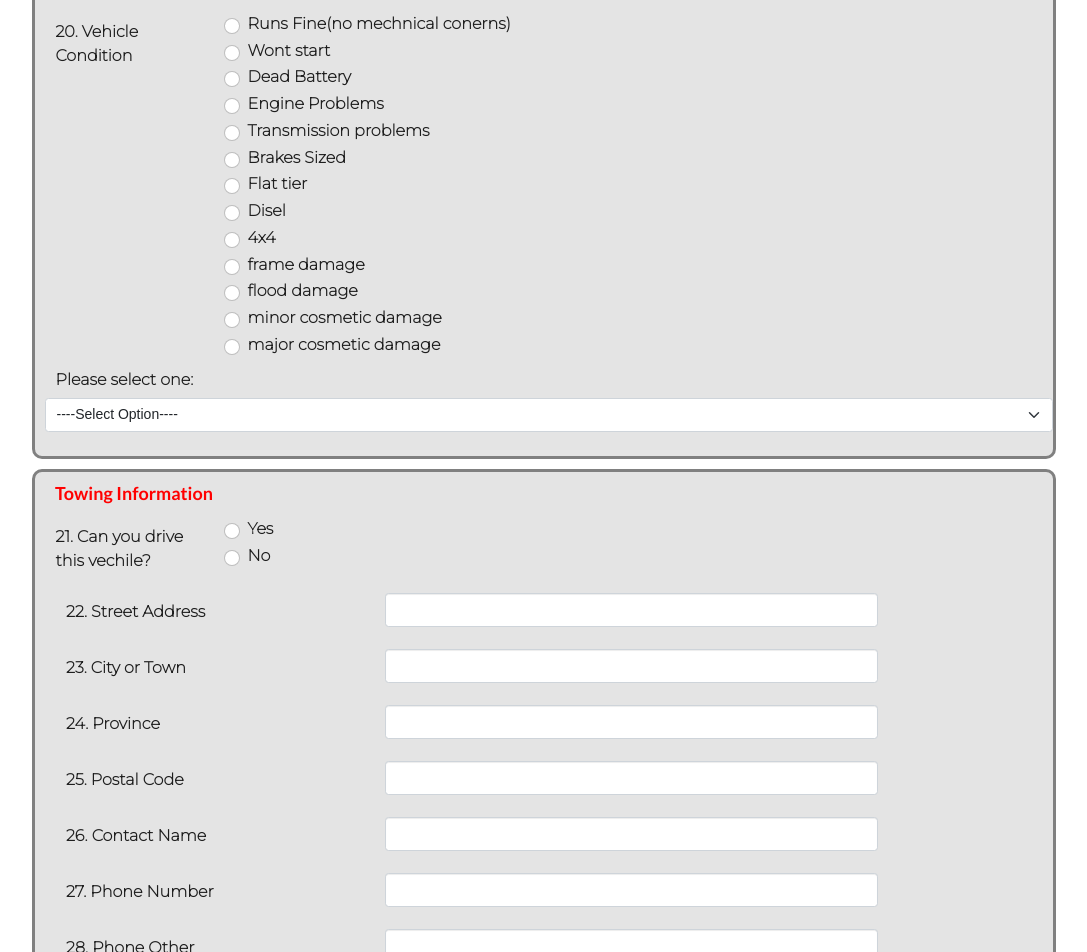
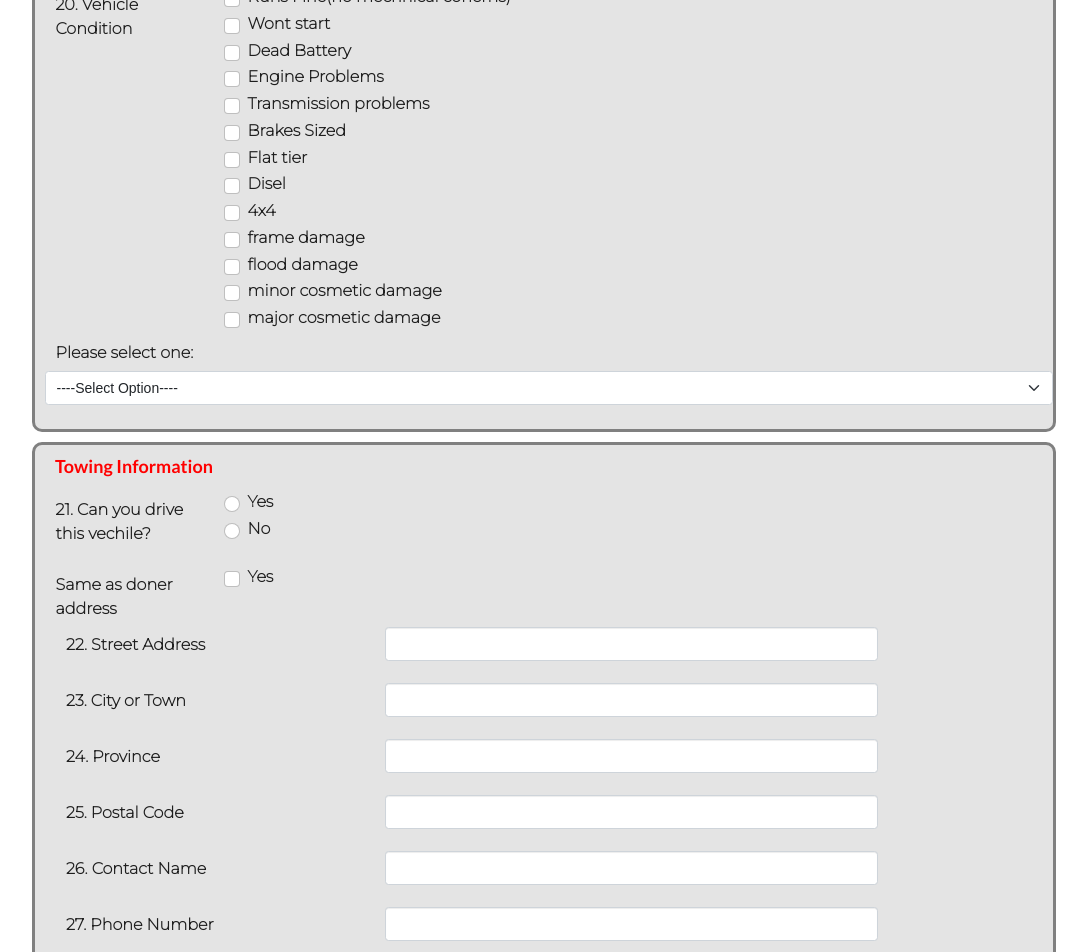
Before and after one commit to Fasih123456/goddt14, a React (Create React App) app: page /DonateToday in a window 1280 px wide. Shown: the part 1500-2452 px from the top of the page, without its empty margins (96-1183 px from the left). Built offline with nearby package versions, Linux system fonts and the light colour scheme.

Commit message:
added more functionalities

```diff
--- a/src/components/Form.js
+++ b/src/components/Form.js
@@ -3,6 +3,7 @@ import Col from "react-bootstrap/Col";
 import Form from "react-bootstrap/Form";
 import Row from "react-bootstrap/Row";
 import FormText from "./FormText";
+
 
 import React, {useState} from 'react';
 import '../css/donatetoday.css'
@@ -12,9 +13,14 @@ function HorizontalExample() {
   const [showhide, setShowhide]=useState('');
   const [showextraquestion,setShowextraquestion]=useState('');
   const [validated, setValidated] = useState(false);
+  const [sameinformation, setSameinformation] = useState('no');
 
   const handleSubmit = (event) => {
-    const form = event.currentTarget;
+    event.preventDefault();
+    const form = event.target;
+    console.log(event.target.location.value);
+
+
     if(form.checkValidity() === false){
       event.preventDefault();
       event.stopPropagation();
@@ -31,6 +37,19 @@ function HorizontalExample() {
   const handleshowextraquestion=(event)=>{
     const getvalue = event.target.value;
     setShowextraquestion(getvalue);
+  }
+
+  const handlesameinformation=(event)=>{
+    let getvalue = event.target.value;
+
+    console.log(getvalue);
+    console.log(sameinformation);
+
+    if(sameinformation == 'yes' && getvalue == 'yes'){
+      setSameinformation('no');
+    }else{
+      setSameinformation(getvalue);
+    }
   }
 
   return (
@@ -61,7 +80,7 @@ function HorizontalExample() {
           </Col>
         </Form.Group>
 
-        <FormText title="2. Where is your Vehicle Located" />
+        <FormText title="2. Where is your Vehicle Located" name='location'/>
 
         <Form.Group as={Row} className="mb-3" controlId="intialform">
           <Form.Label column sm={8}>
@@ -69,7 +88,7 @@ function HorizontalExample() {
             block right now? - This question is only pertaining to the mechanical condition. -
             Expired insurance or registration should not affect your answe
           </Form.Label>
-          <Col sm={4} onChange={(e)=>handleshowextraquestion(e)}>
+          <Col sm={4} >
             <Form.Check
 
             required
@@ -90,20 +109,7 @@ function HorizontalExample() {
 
           </Col>
         </Form.Group>
-        <Form.Check
-        inline
-        label="1"
-        name="group1"
-        type='checkbox'
-        id='hi'
-      />
-              <Form.Check
-        inline
-        label="2"
-        name="group1"
-        type='checkbox'
-        id='hi'
-      />
+
         </div>
 
         {
@@ -114,6 +120,7 @@ function HorizontalExample() {
                 circumstance of this car(Ex: Abdoned Vechile, on behalf of family member, power of
                 attoerny)"
               placeholder="yo"
+              name='question4'
             />
           </div>
           )
@@ -123,108 +130,121 @@ function HorizontalExample() {
       <h3 className='form-heading'>Doners information</h3>
 
 
-        <FormText title="5. First Name (or Company Name)" />
-        <FormText title="6. Last Name" />
-        <FormText title="7. Street Address" />
-        <FormText title="8. City or Town" />
-        <FormText title="9. Province" />
-        <FormText title="10. Postal Code" />
-        <FormText title="11. Phone" />
-        <FormText title="12. Phone Other" />
-        <FormText title="13. Email Address" />
-        <FormText title="14. Confirm Email Address" />
+        <FormText title="5. First Name (or Company Name)"  name='userfirstname'/>
+        <FormText title="6. Last Name"  name='userlastname'/>
+        <FormText title="7. Street Address"  name='userstreetaddress'/>
+        <FormText title="8. City or Town"  name='usercity'/>
+        <FormText title="9. Province"  name='userprovince'/>
+        <FormText title="10. Postal Code"  name='userpostalcode'/>
+        <FormText title="11. Phone"  name='userphone'/>
+        <FormText title="12. Phone Other"  name='userotherphonenumber'/>
+        <FormText title="13. Email Address"  name='useremail'/>
+        <FormText title="14. Confirm Email Address"  name='useremailconfirm'/>
             </div>
             <div className='group'>
       <h3 className='form-heading'>Vehicle Information</h3>
 
         <Form.Group as={Row} className="mb-3" controlId="intialform">
-          <FormText title="15. Year" />
-          <FormText title="16. Make" />
-          <FormText title="17. Model" />
-          <FormText title="18. Color" />
-          <FormText title="19. Seril Number(17 characters)" />
+          <FormText title="15. Year"  name='caryear'/>
+          <FormText title="16. Make"  name='carmake'/>
+          <FormText title="17. Model"  name='carmodel'/>
+          <FormText title="18. Color"  name='carcolor'/>
+          <FormText title="19. Seril Number(17 characters)"  name='carserialnumber'/>
             <p>Please select all information that applies</p>
           <Form.Label column sm={2}>
             20. Vehicle Condition
           </Form.Label>
           <Col sm={10}>
             <Form.Check
-              type="radio"
+              type="checkbox"
               label="Runs Fine(no mechnical conerns)"
-              name="formHorizontalRadios"
+              value='runs fine'
+              name="runsfine"
               id="formHorizontalRadios1"
             />
             <Form.Check
-              type="radio"
+              type="checkbox"
               label="Wont start"
-              name="formHorizontalRadios"
+              value='wont state'
+              name="wontstart"
               id="formHorizontalRadios2"
             />
             <Form.Check
-              type="radio"
+              type="checkbox"
+              value='dead battery'
               label="Dead Battery"
-              name="formHorizontalRadios"
+              name="deadbattery"
               id="formHorizontalRadios2"
             />
             <Form.Check
-              type="radio"
+              type="checkbox"
+              value='engine problems'
               label="Engine Problems"
-              name="formHorizontalRadios"
+              name="engineproblem"
               id="formHorizontalRadios2"
             />
             <Form.Check
-              type="radio"
+              type="checkbox"
+              value='tramission problems'
               label="Transmission problems"
-              name="formHorizontalRadios"
+              name="transmissionproblem"
               id="formHorizontalRadios2"
             />
             <Form.Check
-              type="radio"
+              type="checkbox"
               label="Brakes Sized"
-              name="formHorizontalRadios"
+              value='brakes sized'
+              name="brakessized"
               id="formHorizontalRadios2"
             />
             <Form.Check
-              type="radio"
+              type="checkbox"
               label="Flat tier"
-              name="formHorizontalRadios"
+              value='flat tier'
+              name="flattier"
               id="formHorizontalRadios2"
             />
             <Form.Check
-              type="radio"
+              type="checkbox"
               label="Disel"
-              name="formHorizontalRadios"
+              value='disel'
+              name="disel"
               id="formHorizontalRadios2"
             />
             <Form.Check
-              type="radio"
+              type="checkbox"
               label="4x4"
-              name="formHorizontalRadios"
+              value='4x4'
+              name="4x4"
               id="formHorizontalRadios2"
             />
             <Form.Check
-              type="radio"
+              type="checkbox"
+              value='frame damage'
               label="frame damage"
-              name="formHorizontalRadios"
+              name="framedamage"
               id="formHorizontalRadios2"
             />
 
             <Form.Check
-              type="radio"
+              type="checkbox"
               label="flood damage"
-              name="formHorizontalRadios"
+              value='flood damage'
+              name="flooddamage"
               id="formHorizontalRadios2"
             />
             <Form.Check
-              type="radio"
+              type="checkbox"
+              value='minor cosmetic damage'
               label="minor cosmetic damage"
-              name="formHorizontalRadios"
+              name="minordamage"
               id="formHorizontalRadios2"
             />
             <Form.Check
-              type="radio"
+              type="checkbox"
+              value='major cosmetic damage'
               label="major cosmetic damage"
-              name="formHorizontalRadios"
+              name="majordamage"
               id="formHorizontalRadios2"
             />
           </Col>
@@ -236,9 +256,9 @@ function HorizontalExample() {
 
           <Form.Select onChange={(e)=>(handleshowhide(e))}>
               <option value="">----Select Option----</option>
-              <option value='1' required>Recycle my car</option>
-              <option value='2' required>Auction my car</option>
-              <option value='3' required>Please decide for me</option>
+              <option name='recycle' value='1' required>Recycle my car</option>
+              <option name='auction' value='2' required>Auction my car</option>
+              <option name='self-decide' value='3' required>Please decide for me</option>
           </Form.Select>
 
 
@@ -287,13 +307,13 @@ function HorizontalExample() {
             <Form.Check
               type="radio"
               label="Yes"
-              name="formHorizontalRados"
+              name="drivevehicle"
               id="formHorizontalRadios1"
             />
             <Form.Check
               type="radio"
               label="No"
-              name="formHorizontalRados"
+              name="drivevehicle"
               id="formHorizontalRadios2"
             />
           </Col>
@@ -301,14 +321,34 @@ function HorizontalExample() {
 
 
         <Form.Group as={Row} className="mb-3">
+        <Form.Label column sm={2}>
+            Same as doner address
+          </Form.Label>
+          <Col sm={10}>
+            <Form.Check
+              type="checkbox"
+              label="Yes"
+              name="same address"
+              id="sameaddress"
+              value='yes'
+              onChange={(e)=>handlesameinformation(e)}
+            />
+          </Col>
 
-          <FormText title='22. Street Address'/>
-          <FormText title='23. City or Town' />
-          <FormText title='24. Province' />
-          <FormText title='25. Postal Code' />
-          <FormText title='26. Contact Name' />
-          <FormText title='27. Phone Number' />
-          <FormText title='28. Phone Other' />
+          {
+            sameinformation == 'no' && (
+              <div>
+              <FormText title='22. Street Address' name='street'/>
+              <FormText title='23. City or Town'  name='location1'/>
+              <FormText title='24. Province'  name='location1'/>
+              <FormText title='25. Postal Code'  name='location1'/>
+              <FormText title='26. Contact Name'  name='location1'/>
+              <FormText title='27. Phone Number'  name='location1'/>
+              <FormText title='28. Phone Other'  name='location1'/>
+              </div>
+            )
+          }
+
 
 
         </Form.Group>
@@ -316,8 +356,8 @@ function HorizontalExample() {
         <div className="group">
         <Form.Group as={Row} className="mb-3" controlId="intialform">
         <h3 className='form-heading'>Charity</h3>
-        <FormText title='29. Do you have an charity which you would like to donate your vehicle to?' />
-        <FormText title='30. Would like to add any addional information' />
+        <FormText title='29. Do you have an charity which you would like to donate your vehicle to?'  name='location1'/>
+        <FormText title='30. Would like to add any addional information' name='location1' />
 
 
         <Form.Label column sm={2}>
--- a/src/components/FormText.js
+++ b/src/components/FormText.js
@@ -10,7 +10,7 @@ const FormText = (props) => {
             {props.title}
           </Form.Label>
           <Col sm={6} style={{paddingBottom: "8px"}}>
-            <Form.Control  required/>
+            <Form.Control name={props.name} required/>
           </Col>
         </Form.Group>
     );
```
